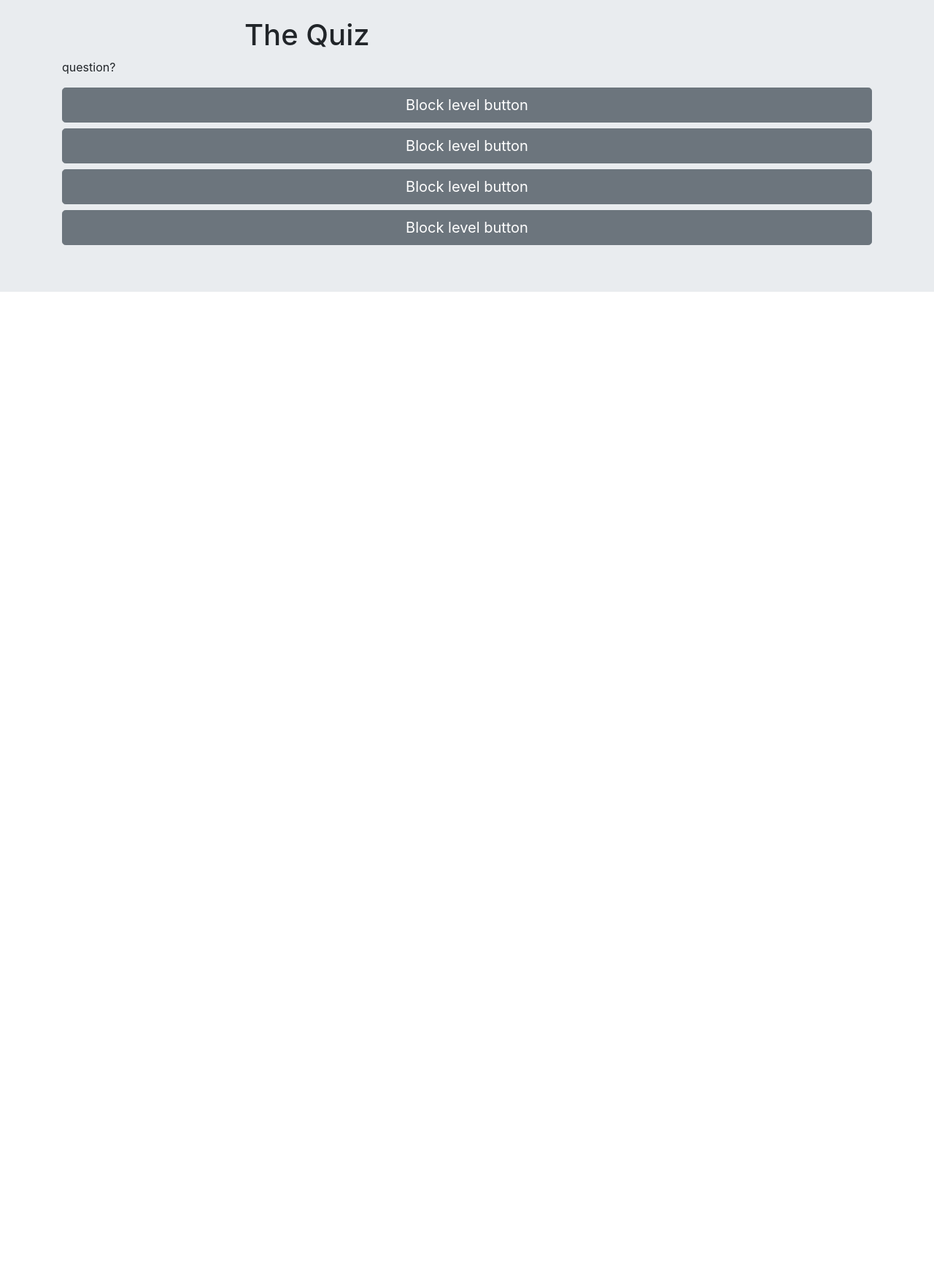
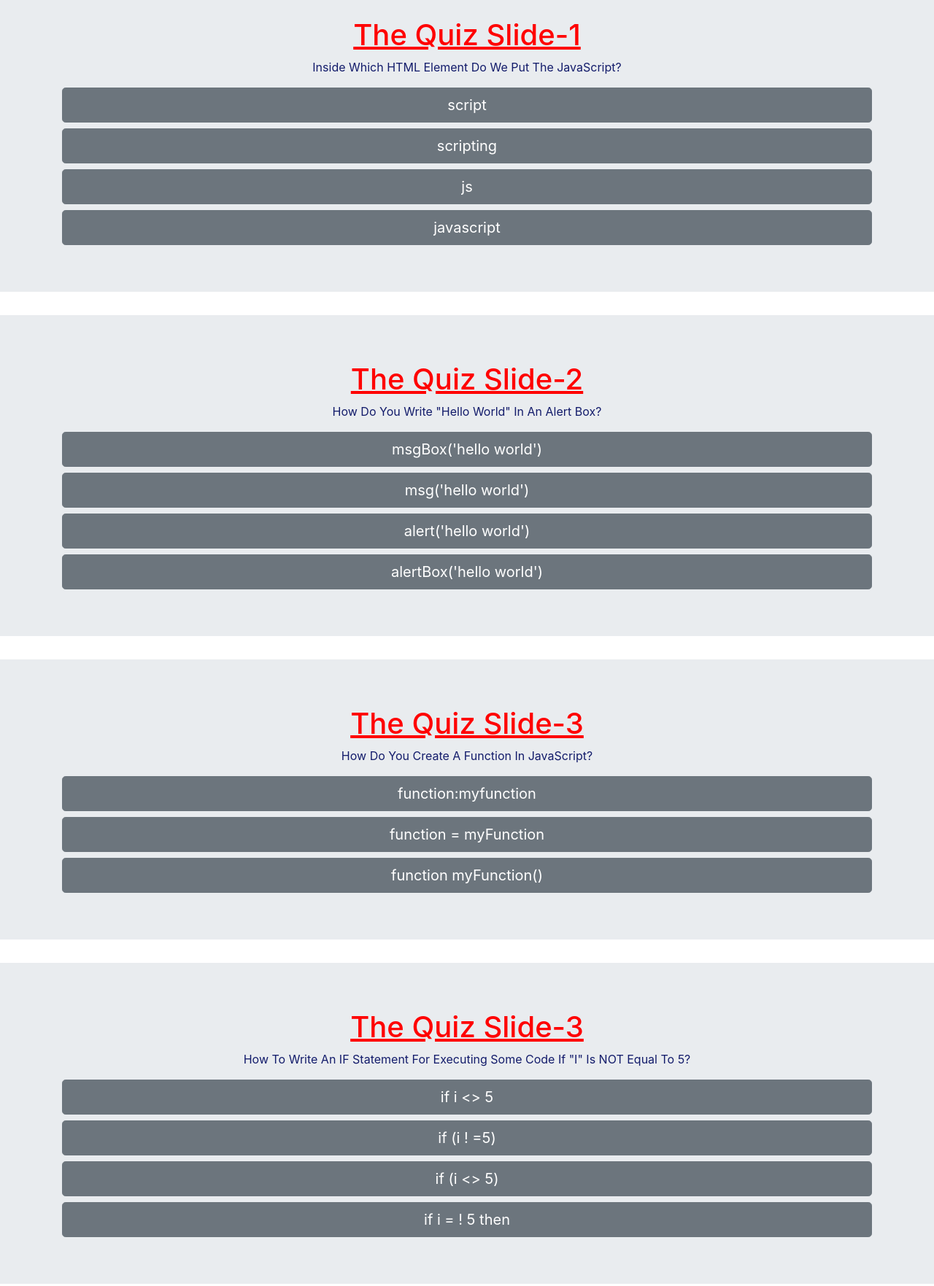
Before and after one commit to BOSSZEUS/code-quiz, a plain HTML site: page index.html in a window 1280 px wide. Shown: the part 40-1803 px from the top of the page at 73% size. Before the commit the page ends 800 px from the top, so only its background shows below. Drawn offline with nearby package versions, Linux system fonts and the light colour scheme.

Commit message:
layout done

```diff
--- a/assets/app.js
+++ b/assets/app.js
@@ -0,0 +1,10 @@
+let chloe = {
+  age:'19',
+  birthday:'oct 9th',
+  color:'blue',
+  height:`5'5`,
+  eyes:'black',
+  type:'demon',
+  hair:'blonde,gray,green,brown'
+}
+console.log(chloe)
--- a/assets/style.css
+++ b/assets/style.css
@@ -3,8 +3,13 @@
   align-content: center;
 }
 #quiz{
-  margin-left: 250px;
+  text-align: center;
+  text-decoration: underline;
+  text-transform: capitalize;
+  color: red;
 }
 #questions{
-  align-content: center;
+  text-align: center;
+  text-transform: capitalize;
+  color:rgb(19, 28, 107);
 }
--- a/index.html
+++ b/index.html
@@ -15,13 +15,68 @@
 
 <div class="jumbotron jumbotron-fluid">
   <div class="container">
-    <h1 id="quiz">The Quiz</h1>
-    <p id="questions">question?</p>
+    <h1 id="quiz">The Quiz Slide-1</h1>
+    <p id="questions">Inside which HTML element do we put the JavaScript?</p>
 
-    <button type="button" class="btn btn-secondary btn-lg btn-block">Block level button</button>
-    <button type="button" class="btn btn-secondary btn-lg btn-block">Block level button</button>
-    <button type="button" class="btn btn-secondary btn-lg btn-block">Block level button</button>
-    <button type="button" class="btn btn-secondary btn-lg btn-block">Block level button</button>
+    <button type="button" class="btn btn-secondary btn-lg btn-block">script</button>
+    <button type="button" class="btn btn-secondary btn-lg btn-block">scripting</button>
+    <button type="button" class="btn btn-secondary btn-lg btn-block">js</button>
+    <button type="button" class="btn btn-secondary btn-lg btn-block">javascript</button>
+  </div>
+</div>
+<div class="jumbotron jumbotron-fluid">
+  <div class="container">
+    <h1 id="quiz">The Quiz Slide-2</h1>
+    <p id="questions">How do you write "Hello World" in an alert box?</p>
+
+    <button type="button" class="btn btn-secondary btn-lg btn-block">msgBox('hello world')</button>
+    <button type="button" class="btn btn-secondary btn-lg btn-block">msg('hello world')</button>
+    <button type="button" class="btn btn-secondary btn-lg btn-block">alert('hello world')</button>
+    <button type="button" class="btn btn-secondary btn-lg btn-block">alertBox('hello world')</button>
+  </div>
+</div>
+<div class="jumbotron jumbotron-fluid">
+  <div class="container">
+    <h1 id="quiz">The Quiz Slide-3</h1>
+    <p id="questions">How do you create a function in JavaScript?</p>
+
+    <button type="button" class="btn btn-secondary btn-lg btn-block">function:myfunction</button>
+    <button type="button" class="btn btn-secondary btn-lg btn-block">function = myFunction</button>
+    <button type="button" class="btn btn-secondary btn-lg btn-block">function myFunction()</button>
+
+  </div>
+</div>
+<div class="jumbotron jumbotron-fluid">
+  <div class="container">
+    <h1 id="quiz">The Quiz slide-3</h1>
+    <p id="questions">How to write an IF statement for executing some code if "i" is NOT equal to 5?</p>
+
+    <button type="button" class="btn btn-secondary btn-lg btn-block">if i <> 5</button>
+    <button type="button" class="btn btn-secondary btn-lg btn-block">if (i ! =5)</button>
+    <button type="button" class="btn btn-secondary btn-lg btn-block">if (i <> 5)</button>
+    <button type="button" class="btn btn-secondary btn-lg btn-block">if i = ! 5 then</button>
+  </div>
+</div>
+<div class="jumbotron jumbotron-fluid">
+  <div class="container">
+    <h1 id="quiz">The Quiz slide-4</h1>
+    <p id="questions">What is the correct way to write a JavaScript array?</p>
+
+    <button type="button" class="btn btn-secondary btn-lg btn-block">var colors = (1:'red',2:'green',3:'blue'</button>
+    <button type="button" class="btn btn-secondary btn-lg btn-block">var colors = ['red','blue','green']</button>
+    <button type="button" class="btn btn-secondary btn-lg btn-block">var colors ='red', 'blue', 'green'</button>
+    <button type="button" class="btn btn-secondary btn-lg btn-block">var colors =1 = ('red'), 2 = ('green'), 3 = ('blue')</button>
+  </div>
+</div>
+<div class="jumbotron jumbotron-fluid">
+  <div class="container">
+    <h1 id="quiz">The Quiz slide-5</h1>
+    <p id="questions">Which event occurs when the user clicks on an HTML element?</p>
+
+    <button type="button" class="btn btn-secondary btn-lg btn-block">onclick</button>
+    <button type="button" class="btn btn-secondary btn-lg btn-block">onmouseover</button>
+    <button type="button" class="btn btn-secondary btn-lg btn-block">onmouseclick</button>
+    <button type="button" class="btn btn-secondary btn-lg btn-block">onchange</button>
   </div>
 </div>
 
```
